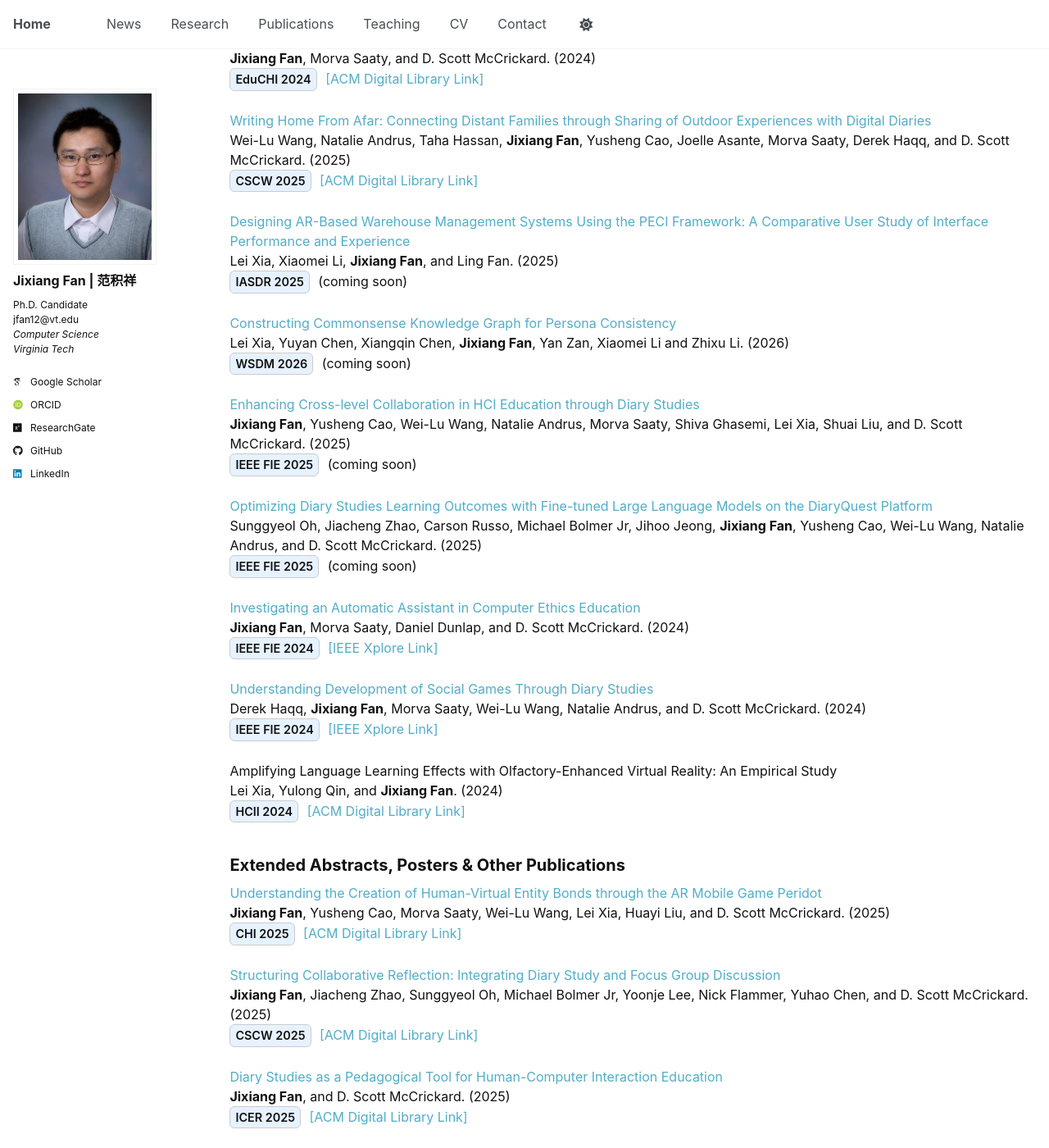
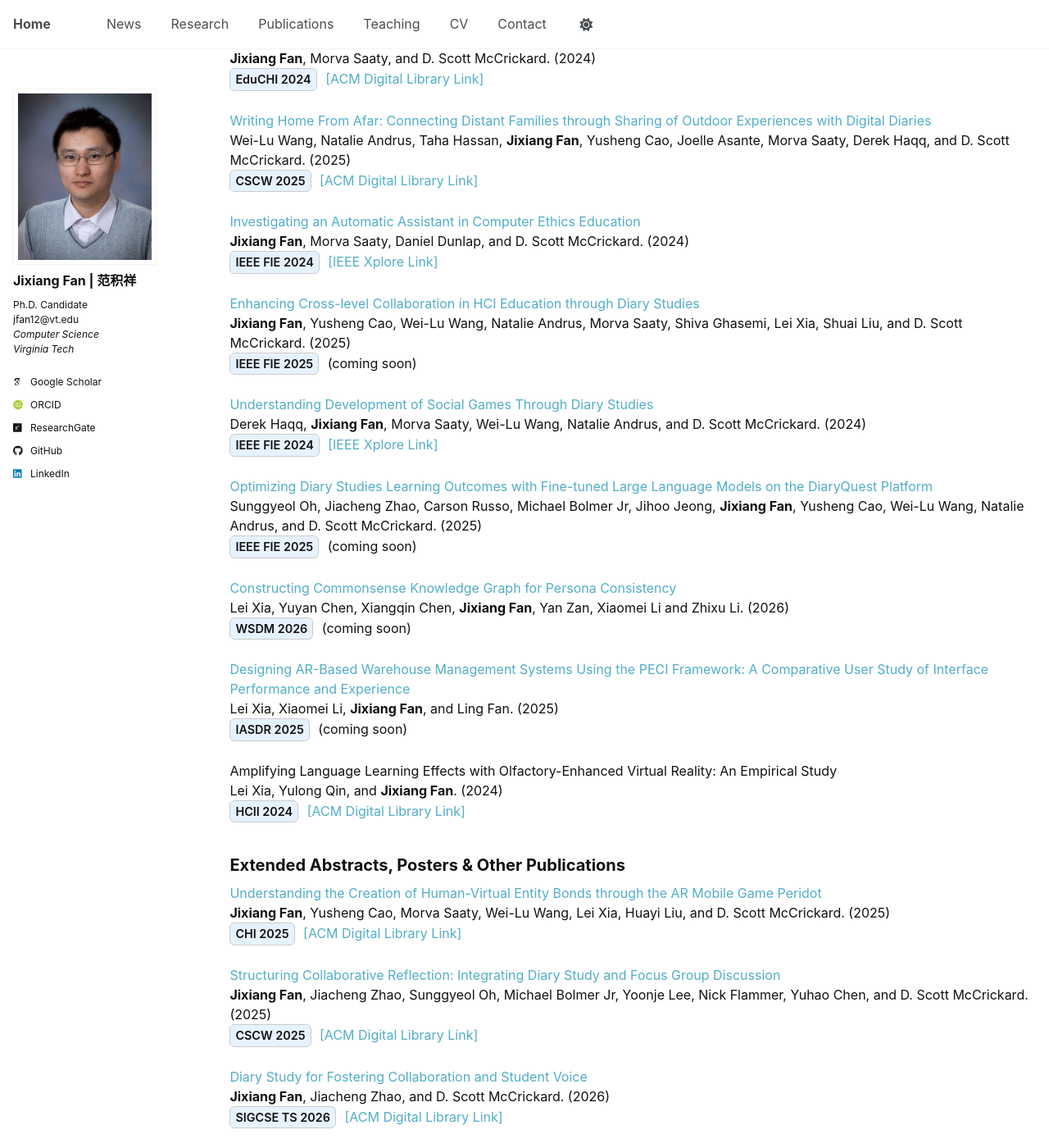
Before and after one commit to JixiangFan/web, a Jekyll site: the page built from _pages/publications.html, in a window 1280 px wide and 1400 px high, scrolled down 495 px. Shown: the whole window at 82% size. Built offline with Jekyll 4.4.1, drawn with Linux system fonts in a browser that asks for light colours; some web fonts are replaced.

Commit message:
Update publications.html

```diff
--- a/_pages/publications.html
+++ b/_pages/publications.html
@@ -129,38 +129,20 @@ archival works.
 </div>
 
 <div class="pub-entry">
-  <a href="#">
-    Designing AR-Based Warehouse Management Systems Using the PECI Framework: A Comparative User Study of Interface Performance and Experience
+  <a href="https://ieeexplore.ieee.org/stamp/stamp.jsp?tp=&arnumber=10893594">
+    Investigating an Automatic Assistant in Computer Ethics Education
   </a><br>
 
-  Lei Xia, Xiaomei Li, <strong>Jixiang Fan</strong>, and Ling Fan. (2025)<br>
+  <strong>Jixiang Fan</strong>, Morva Saaty, Daniel Dunlap, and D. Scott McCrickard. (2024)<br>
 
   <span style="display:inline-block; padding:2px 6px; font-size:90%;
                font-weight:600; border:1px solid #ccc; border-radius:6px;
                background:#e6f2ff; margin-right:6px;">
-    IASDR 2025
+    IEEE FIE 2024
   </span>
 
-  (coming soon)
+  <a href="https://ieeexplore.ieee.org/document/10893594">[IEEE Xplore Link]</a>
 </div>
-
-
-<div class="pub-entry">
-  <a href="#">
-    Constructing Commonsense Knowledge Graph for Persona Consistency
-  </a><br>
-
-  Lei Xia, Yuyan Chen, Xiangqin Chen, <strong>Jixiang Fan</strong>, Yan Zan, Xiaomei Li and Zhixu Li. (2026)<br>
-
-  <span style="display:inline-block; padding:2px 6px; font-size:90%;
-               font-weight:600; border:1px solid #ccc; border-radius:6px;
-               background:#e6f2ff; margin-right:6px;">
-    WSDM 2026
-  </span>
-
-  (coming soon)
-</div>
-
 
 
 <div class="pub-entry">
@@ -180,6 +162,27 @@ archival works.
   (coming soon)
 </div>
 
+
+
+
+<div class="pub-entry">
+  <a href="https://ieeexplore.ieee.org/stamp/stamp.jsp?tp=&arnumber=10893198">
+    Understanding Development of Social Games Through Diary Studies
+  </a><br>
+
+  Derek Haqq, <strong>Jixiang Fan</strong>, Morva Saaty, Wei-Lu Wang, Natalie Andrus,
+  and D. Scott McCrickard. (2024)<br>
+
+  <span style="display:inline-block; padding:2px 6px; font-size:90%;
+               font-weight:600; border:1px solid #ccc; border-radius:6px;
+               background:#e6f2ff; margin-right:6px;">
+    IEEE FIE 2024
+  </span>
+
+  <a href="https://ieeexplore.ieee.org/document/10893198">[IEEE Xplore Link]</a>
+</div>
+
+
 <div class="pub-entry">
   <a href="#">
     Optimizing Diary Studies Learning Outcomes with Fine-tuned Large Language Models on the DiaryQuest Platform
@@ -198,37 +201,37 @@ archival works.
 </div>
 
 <div class="pub-entry">
-  <a href="https://ieeexplore.ieee.org/stamp/stamp.jsp?tp=&arnumber=10893594">
-    Investigating an Automatic Assistant in Computer Ethics Education
+  <a href="#">
+    Constructing Commonsense Knowledge Graph for Persona Consistency
   </a><br>
 
-  <strong>Jixiang Fan</strong>, Morva Saaty, Daniel Dunlap, and D. Scott McCrickard. (2024)<br>
+  Lei Xia, Yuyan Chen, Xiangqin Chen, <strong>Jixiang Fan</strong>, Yan Zan, Xiaomei Li and Zhixu Li. (2026)<br>
 
   <span style="display:inline-block; padding:2px 6px; font-size:90%;
                font-weight:600; border:1px solid #ccc; border-radius:6px;
                background:#e6f2ff; margin-right:6px;">
-    IEEE FIE 2024
+    WSDM 2026
   </span>
 
-  <a href="https://ieeexplore.ieee.org/document/10893594">[IEEE Xplore Link]</a>
+  (coming soon)
 </div>
 
 <div class="pub-entry">
-  <a href="https://ieeexplore.ieee.org/stamp/stamp.jsp?tp=&arnumber=10893198">
-    Understanding Development of Social Games Through Diary Studies
+  <a href="#">
+    Designing AR-Based Warehouse Management Systems Using the PECI Framework: A Comparative User Study of Interface Performance and Experience
   </a><br>
 
-  Derek Haqq, <strong>Jixiang Fan</strong>, Morva Saaty, Wei-Lu Wang, Natalie Andrus,
-  and D. Scott McCrickard. (2024)<br>
+  Lei Xia, Xiaomei Li, <strong>Jixiang Fan</strong>, and Ling Fan. (2025)<br>
 
   <span style="display:inline-block; padding:2px 6px; font-size:90%;
                font-weight:600; border:1px solid #ccc; border-radius:6px;
                background:#e6f2ff; margin-right:6px;">
-    IEEE FIE 2024
+    IASDR 2025
   </span>
 
-  <a href="https://ieeexplore.ieee.org/document/10893198">[IEEE Xplore Link]</a>
+  (coming soon)
 </div>
+
 
 
 <div class="pub-entry">
@@ -296,7 +299,21 @@ archival works.
   <a href="https://dl.acm.org/doi/10.1145/3715070.3749233">[ACM Digital Library Link]</a>
 </div>
 
+<div class="pub-entry">
+  <a href="https://dl.acm.org/doi/pdf/10.1145/3715070.3749233">
+    Diary Study for Fostering Collaboration and Student Voice
+  </a><br>
 
+  <strong>Jixiang Fan</strong>, Jiacheng Zhao, and D. Scott McCrickard. (2026)<br>
+
+  <span style="display:inline-block; padding:2px 6px; font-size:90%;
+               font-weight:600; border:1px solid #ccc; border-radius:6px;
+               background:#e6f2ff; margin-right:6px;">
+    SIGCSE TS 2026
+  </span>
+
+  <a href="https://dl.acm.org/doi/10.1145/3715070.3749233">[ACM Digital Library Link]</a>
+</div>
 
 <div class="pub-entry">
   <a href="https://dl.acm.org/doi/pdf/10.1145/3702653.3744312">
```
